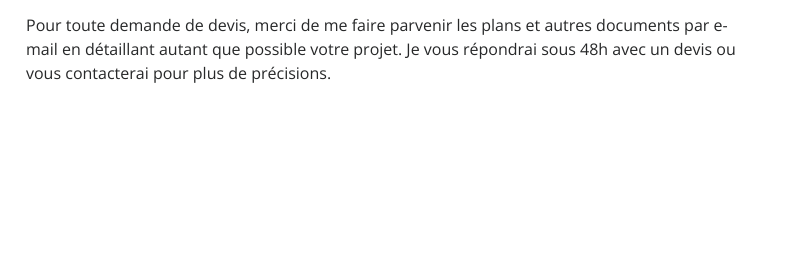
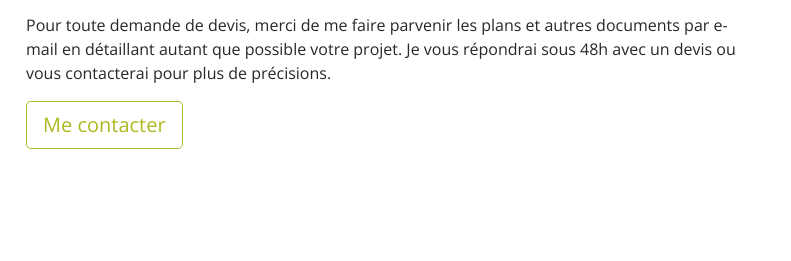
Before and after one commit to francois-blanchard/portfolio, a plain HTML site: page index.html in a window 1280 px wide. Shown: the part 1135-1396 px from the top of the page, 489-1280 px from the left. Drawn offline with nearby package versions, Linux system fonts and the light colour scheme.

Commit message:
Add btn in about section to contact form

```diff
--- /dev/null
+++ b/assets/css/custom.css
@@ -0,0 +1,14 @@
+/*--------------------------------------------------------------
+# Custom button
+--------------------------------------------------------------*/
+
+.btn-outline-action {
+  color: #aeb820;
+  border-color: #aeb820;
+}
+
+.btn-outline-action:hover {
+  color: #fff;
+  background: #aeb820;
+  transition: background 0.2s ease;
+}
--- a/index.html
+++ b/index.html
@@ -26,6 +26,7 @@
 
   <!-- Template Main CSS File -->
   <link href="assets/css/style.css" rel="stylesheet">
+  <link href="assets/css/custom.css" rel="stylesheet">
 
   <!-- =======================================================
   * Template Name: MyResume - v2.0.0
@@ -100,6 +101,9 @@
             </div>
             <p>
               Pour toute demande de devis, merci de me faire parvenir les plans et autres documents par e-mail en détaillant autant que possible votre projet. Je vous répondrai sous 48h avec un devis ou vous contacterai pour plus de précisions.
+            </p>
+            <p>
+              <a class="btn btn-outline-action btn-lg" href="#contact">Me contacter</a>
             </p>
           </div>
         </div>
```
